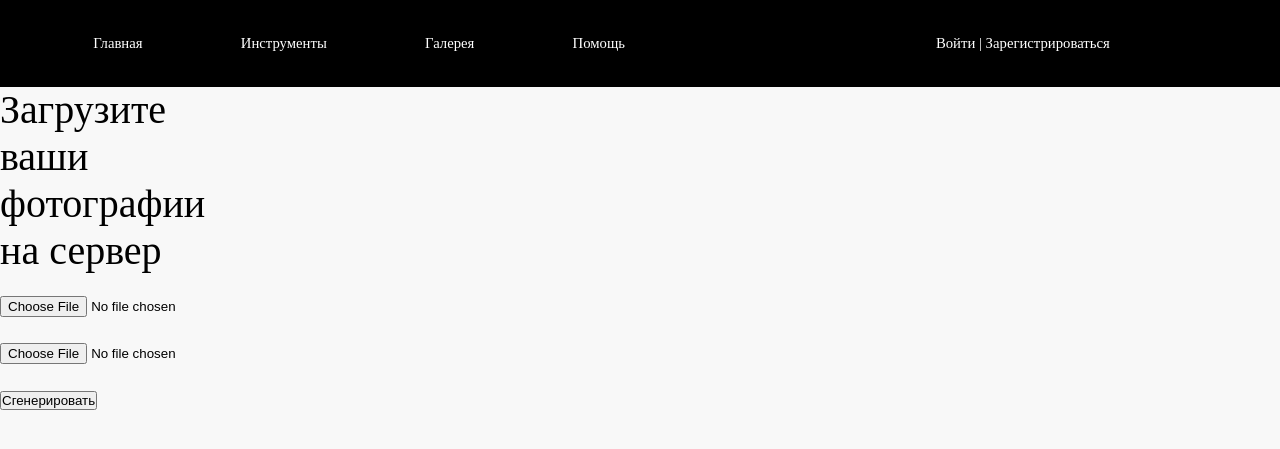
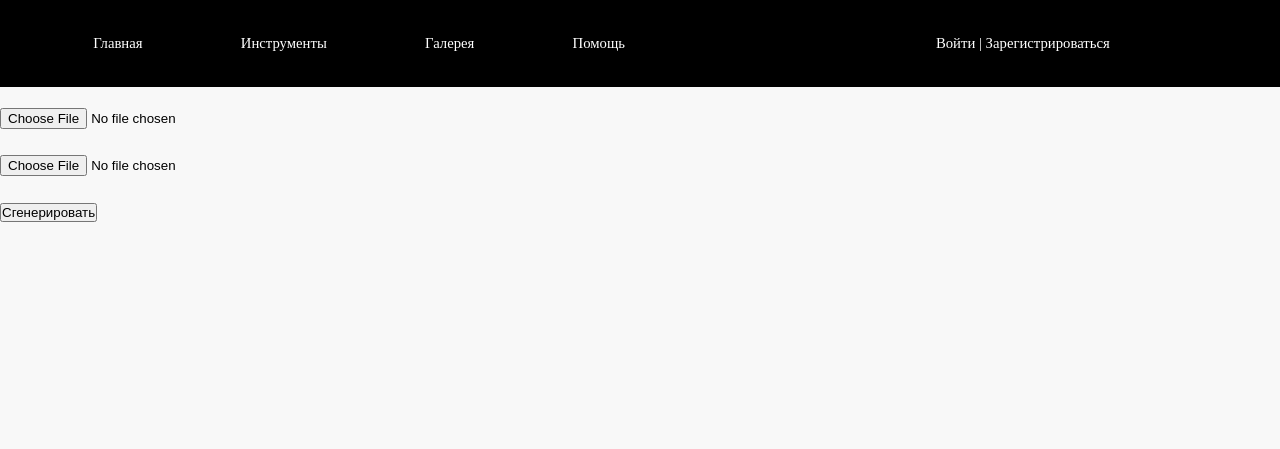
Before and after one commit to arinaat/mysitevkr, a Django app: template mysite/tools/templates/tool1.html in a window 1280 px wide. Shown: the top 449 px of the page. Run offline with Django 4.2, Linux system fonts and the light colour scheme; the template is opened without the code that fills it, so the values that code supplies are empty; some libraries are stand-ins or nearby versions; some web fonts are replaced.

Commit message:
profile, tools

```diff
--- a/mysite/tools/templates/tool1.html
+++ b/mysite/tools/templates/tool1.html
@@ -38,7 +38,6 @@ $(document).on('click', '#like', function(event){
 
 
 <form enctype="multipart/form-data" method="post" action="http://127.0.0.1:8080/proba/">
-   <p>Загрузите ваши фотографии на сервер</p>
    <input type="file" id="content_image" name="uploaded_file1">
    <input type="file" id="style_image" name="uploaded_file2">
     {% csrf_token %}
```
Also changed, not shown: mysite/README.md.
